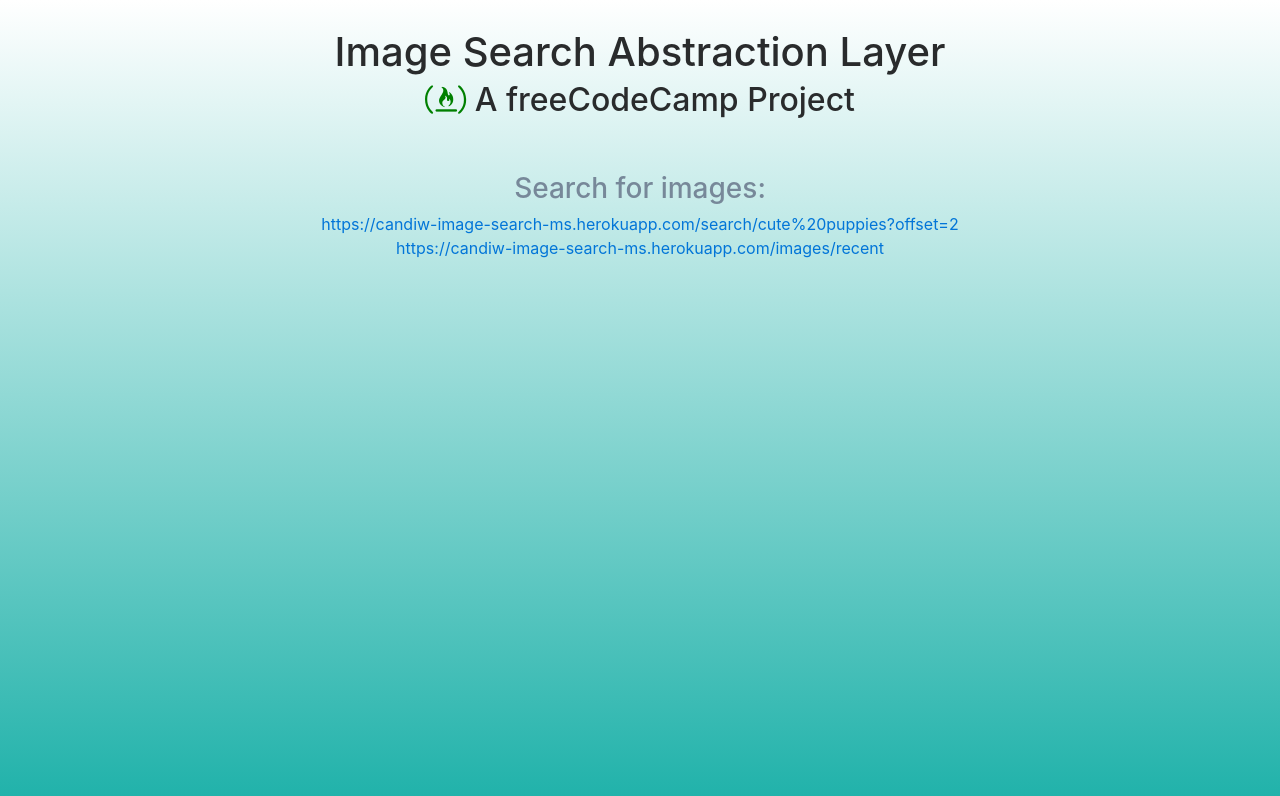
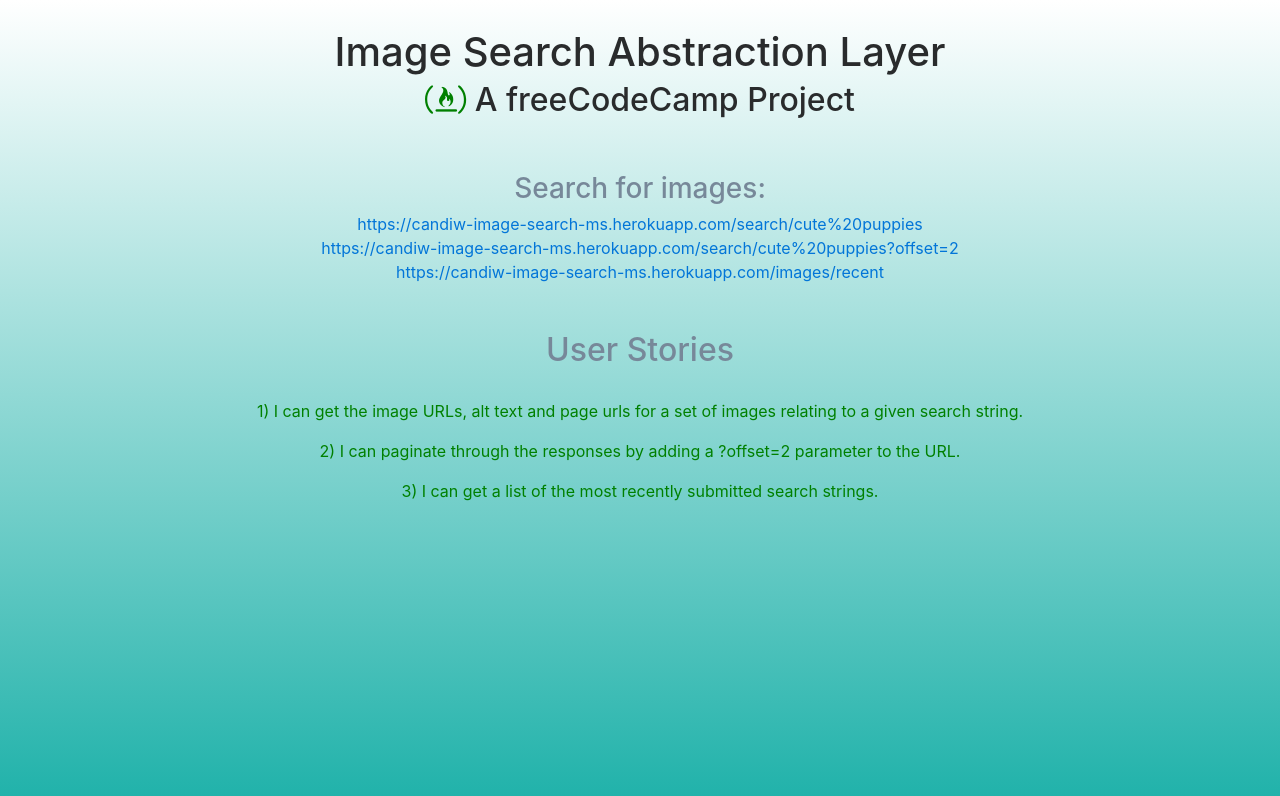
Before and after one commit to CandiW/image-search-microservice, a website: page public/index.html in a window 1280 px wide. Drawn offline with nearby package versions, Linux system fonts and the light colour scheme.

Commit message:
style and layout updates

```diff
--- a/public/index.html
+++ b/public/index.html
@@ -15,10 +15,23 @@
     <br>
     <div id="links">
         <h3>Search for images:</h3>
+        <a target="_blank" href="https://candiw-image-search-ms.herokuapp.com/search/cute%20puppies">https://candiw-image-search-ms.herokuapp.com/search/cute%20puppies</a>
+        <br>
         <a target="_blank" href="https://candiw-image-search-ms.herokuapp.com/search/cute%20puppies?offset=2">https://candiw-image-search-ms.herokuapp.com/search/cute%20puppies?offset=2</a>
         <br>
         <a target="_blank" href="https://candiw-image-search-ms.herokuapp.com/images/recent">https://candiw-image-search-ms.herokuapp.com/images/recent</a>
     </div>
+    <br>
+    <br>
+    <div>
+        <h2 id="stories">User Stories</h2>
+        <br>
+        <p>1) I can get the image URLs, alt text and page urls for a set of images relating to a given search string.</p>
 
+        <p>2) I can paginate through the responses by adding a ?offset=2 parameter to the URL.</p>
+
+        <p>3) I can get a list of the most recently submitted search strings.</p>
+        <br>
+    </div>
 </body>
 </html>
--- a/public/style.css
+++ b/public/style.css
@@ -12,6 +12,14 @@
     color: green;
 }
 
+p {
+    color: green;
+}
+
 #links {
     color: lightslategray;
 }
+
+#stories {
+    color: lightslategray;
+}
```
